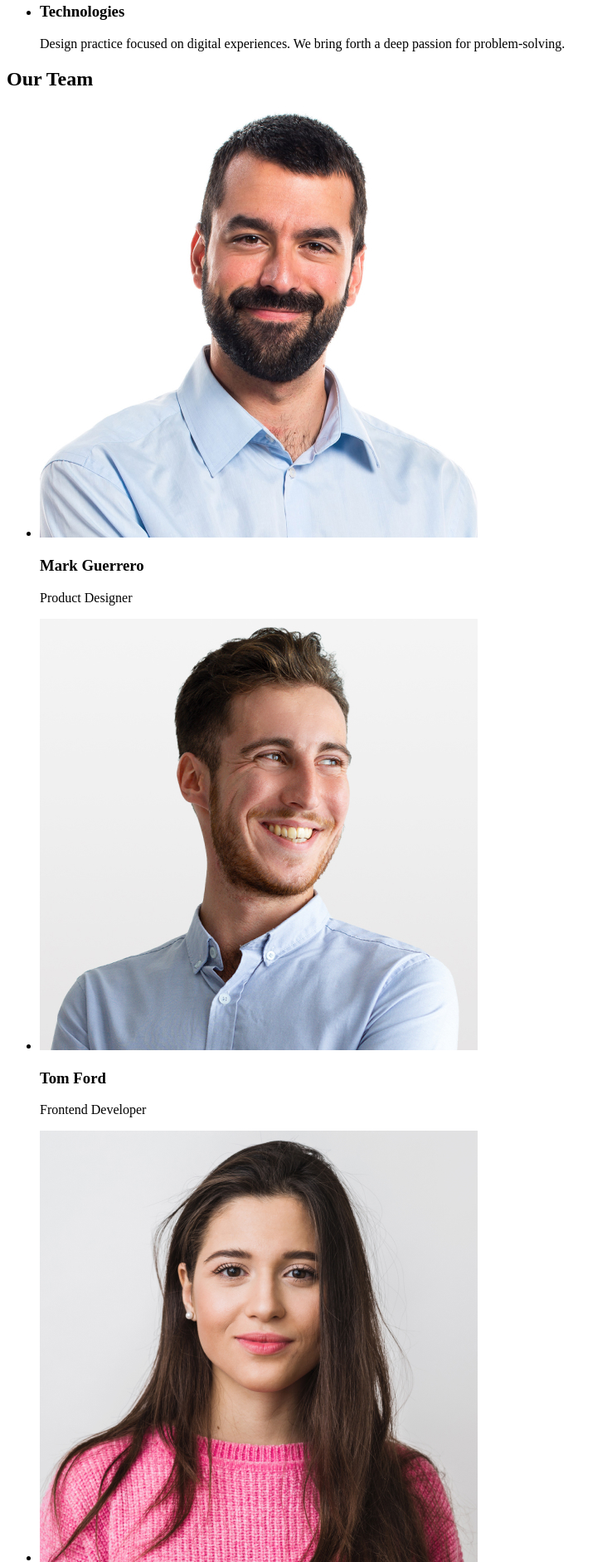
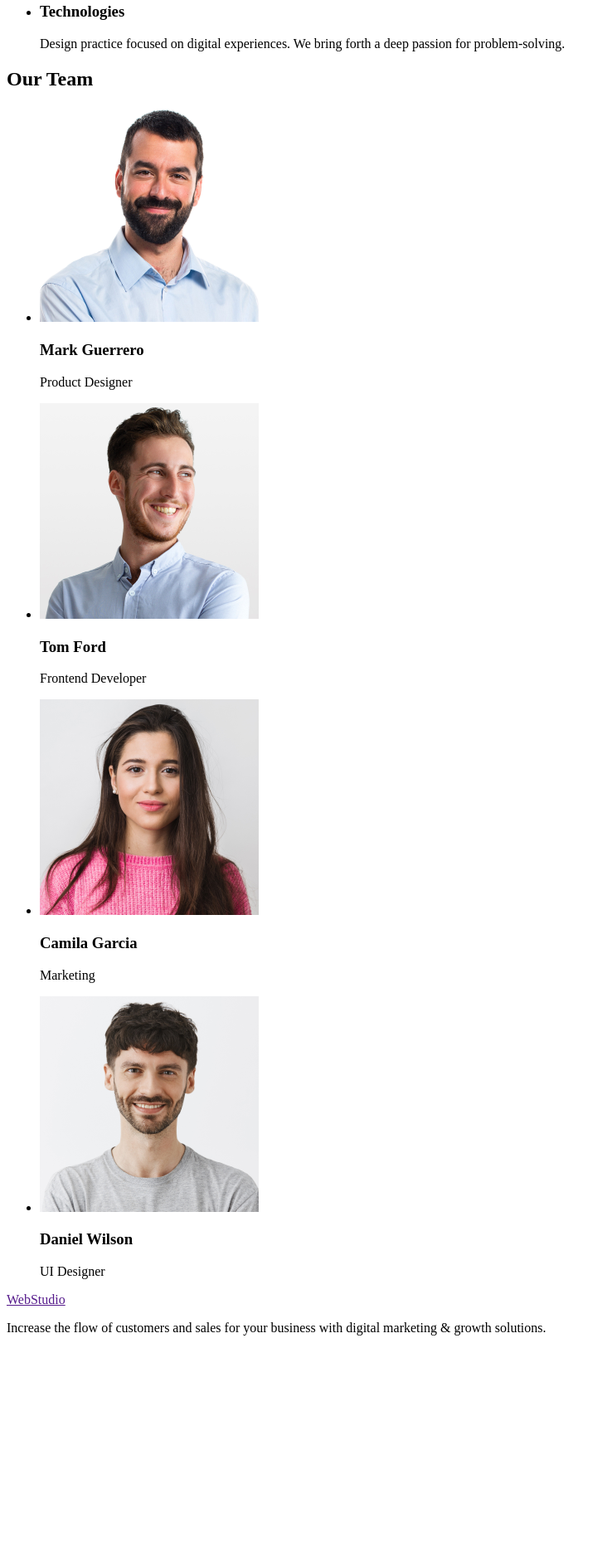
Before and after one commit to YaninaMykytsei/goit-markup-hw-01, a plain HTML site: page index.html in a window 1280 px wide. Shown: the part 479-2362 px from the top of the page at 83% size, without its empty margins (0-732 px from the left). After the commit the page ends 2105 px from the top, so only its background shows below. Drawn offline with Linux system fonts and the light colour scheme.

Commit message:
update index

```diff
--- a/index.html
+++ b/index.html
@@ -15,7 +15,7 @@
           <li><a href="">Contacts</a></li>
         </ul>
       </nav>
-      <address>
+      <address id="Contacts">
         <a href="mailto:info@devstudio.com">info@devstudio.com</a>
         <a href="tel:+110001111111">+11 (000) 111-11-11</a>
       </address>
@@ -65,22 +65,42 @@
         <h2>Our Team</h2>
         <ul>
           <li>
-            <img src="./images/img1.jpg" alt="Mark Guerrero" />
+            <img
+              src="./images/img1.jpg"
+              alt="Mark Guerrero"
+              width="264"
+              height="260"
+            />
             <h3>Mark Guerrero</h3>
             <p>Product Designer</p>
           </li>
           <li>
-            <img src="images/img2.jpg" alt="Tom Ford" />
+            <img
+              src="images/img2.jpg"
+              alt="Tom Ford"
+              width="264"
+              height="260"
+            />
             <h3>Tom Ford</h3>
             <p>Frontend Developer</p>
           </li>
           <li>
-            <img src="./images/img3.jpg" alt="Camila Garcia" />
+            <img
+              src="./images/img3.jpg"
+              alt="Camila Garcia"
+              width="264"
+              height="260"
+            />
             <h3>Camila Garcia</h3>
             <p>Marketing</p>
           </li>
           <li>
-            <img src="./images/img4.jpg" alt="Daniel Wilson" />
+            <img
+              src="./images/img4.jpg"
+              alt="Daniel Wilson"
+              width="264"
+              height="260"
+            />
             <h3>Daniel Wilson</h3>
             <p>UI Designer</p>
           </li>
@@ -89,9 +109,10 @@
     </main>
 
     <footer>
+      <a href="">WebStudio</a>
       <p>
-        Web Studio Increase the flow of customers and sales for your business
-        with digital marketing & growth solutions.
+        Increase the flow of customers and sales for your business with digital
+        marketing & growth solutions.
       </p>
     </footer>
   </body>
```
